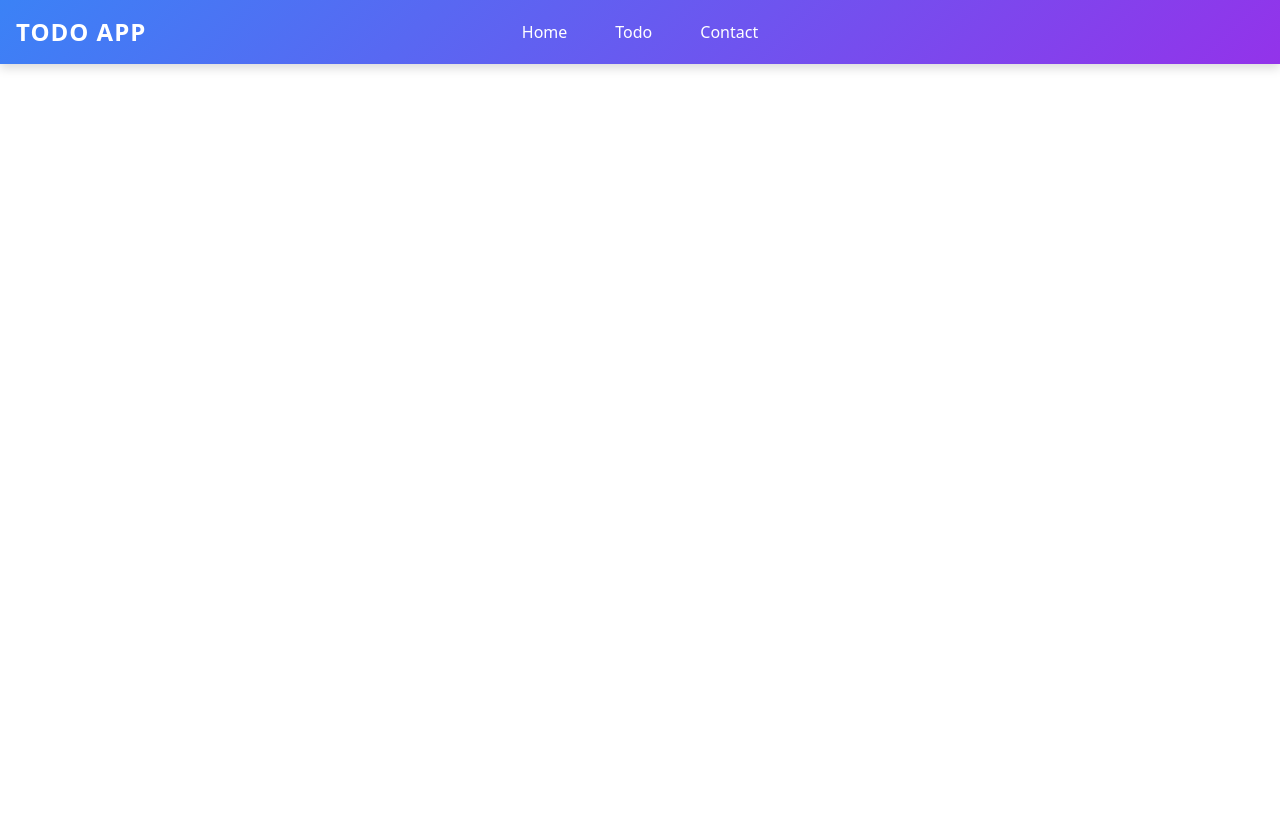
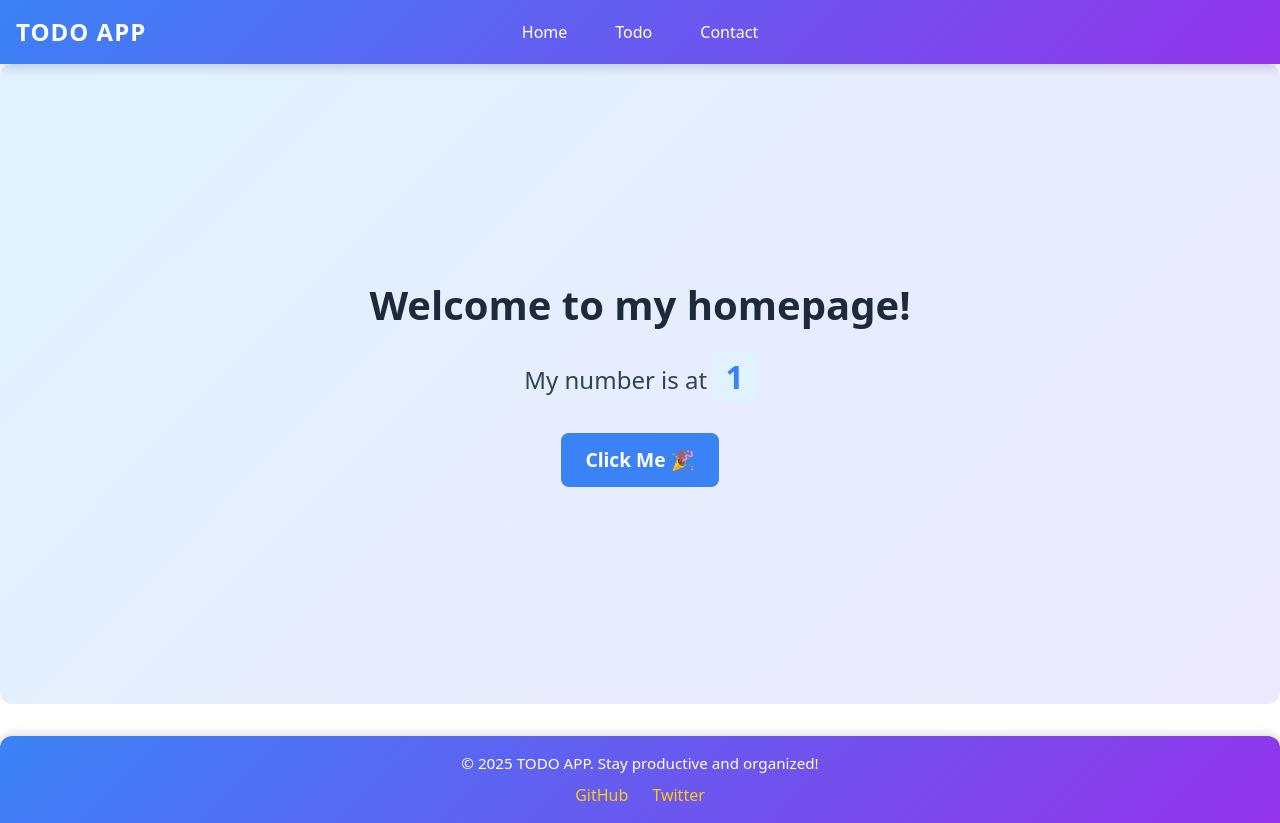
Before and after one commit to Kingofthe6String/Project3, a React (Create React App) app: page / in a window 1280 px wide. Before the commit the page ends 800 px from the top, so only its background shows below. Built offline with nearby package versions, Linux system fonts and the light colour scheme.

Commit message:
added footer

```diff
--- a/src/App.js
+++ b/src/App.js
@@ -6,15 +6,17 @@ import TodoPage from "./Pages/TodoPage";
 import ContactPage from "./Pages/ContactPage";
 import Header from "./components/Header";
 import Homepage from "./Pages/Homepage";
+import Footer from "./components/Footer";
 function App() {
   return (
     <BrowserRouter>
       <Header />
       <Routes>
-        <Route path="/Homepage" element={<Homepage />} />
+        <Route path="/" element={<Homepage />} />
         <Route path="/Todo" element={<TodoPage />} />
         <Route path="/Contact" element={<ContactPage />} />
       </Routes>
+      <Footer />
     </BrowserRouter>
   );
 }
--- a/src/Pages/Homepage.jsx
+++ b/src/Pages/Homepage.jsx
@@ -2,14 +2,27 @@ import { useState } from "react";
 
 export default function Homepage() {
   const [count, setCount] = useState(1);
+  const [animate, setAnimate] = useState(false);
+
   const increaseCount = () => {
-    setCount(count + 1);
+    setCount((prev) => prev + 1);
+
+    setAnimate(true);
+    setTimeout(() => setAnimate(false), 300);
   };
+
   return (
-    <>
-      <div>Welcome to my homepage!</div>
-      <div>My number is at {count}</div>
-      <button onClick={increaseCount}>Click ME</button>
-    </>
+    <div className="homepage-container">
+      <h1 className="homepage-title">Welcome to my homepage!</h1>
+      <p className="homepage-counter">
+        My number is at{" "}
+        <span className={`counter-number ${animate ? "bounce" : ""}`}>
+          {count}
+        </span>
+      </p>
+      <button onClick={increaseCount} className="counter-button">
+        Click Me 🎉
+      </button>
+    </div>
   );
 }
--- a/src/Pages/TodoPage.jsx
+++ b/src/Pages/TodoPage.jsx
@@ -3,9 +3,7 @@ import Todolist from "../components/Todolist";
 import "./../styles.css";
 export default function TodoPage() {
   const [userInput, setUserInput] = useState("");
-  const [todos, setTodos] = useState([
-    { text: "make a first todo", completed: false },
-  ]);
+  const [todos, setTodos] = useState([]);
 
   const addTodo = () => {
     if (userInput.trim() === "") return;
--- /dev/null
+++ b/src/components/Footer.jsx
@@ -0,0 +1,24 @@
+import React from "react";
+
+export default function Footer() {
+  return (
+    <footer className="app-footer">
+      <p className="footer-text">
+        &copy; {new Date().getFullYear()} TODO APP. Stay productive and
+        organized!
+      </p>
+      <div className="footer-links">
+        <a
+          href="https://github.com/yourusername"
+          target="_blank"
+          rel="noreferrer"
+        >
+          GitHub
+        </a>
+        <a href="https://twitter.com" target="_blank" rel="noreferrer">
+          Twitter
+        </a>
+      </div>
+    </footer>
+  );
+}
--- a/src/components/Header.jsx
+++ b/src/components/Header.jsx
@@ -13,9 +13,9 @@ export default function Header() {
         <Navbar.Toggle aria-controls="basic-navbar-nav" />
         <Navbar.Collapse id="basic-navbar-nav">
           <Nav className="mx-auto nav-links">
-            <Nav.Link href="/Homepage">Home</Nav.Link>
+            <Nav.Link href="/">Home</Nav.Link>
             <Nav.Link href="/Todo">Todo</Nav.Link>
-            <Nav.Link href="/contact">Contact</Nav.Link>
+            <Nav.Link href="/Contact">Contact</Nav.Link>
           </Nav>
         </Navbar.Collapse>
       </Container>
--- a/src/styles.css
+++ b/src/styles.css
@@ -1,4 +1,83 @@
-/* Navbar Gradient Background */
+/* Homepage Styling */
+.homepage-container {
+  display: flex;
+  flex-direction: column;
+  align-items: center;
+  justify-content: center;
+  min-height: 80vh;
+  text-align: center;
+  background: linear-gradient(135deg, #e0f2fe, #ede9fe); /* soft gradient */
+  border-radius: 12px;
+  padding: 2rem;
+}
+
+.homepage-title {
+  font-size: 2.5rem;
+  font-weight: 700;
+  color: #1e293b;
+  margin-bottom: 1.5rem;
+}
+
+.homepage-counter {
+  font-size: 1.5rem;
+  margin-bottom: 1rem;
+  color: #334155;
+}
+
+.counter-number {
+  font-size: 2rem;
+  font-weight: bold;
+  color: #3b82f6;
+  padding: 0.25rem 0.75rem;
+  border-radius: 8px;
+  background: #e0f2fe;
+  transition: transform 0.2s, background 0.3s;
+}
+
+.counter-number:hover {
+  transform: scale(1.2) rotate(-5deg);
+  background: #bae6fd;
+}
+
+.bounce {
+  animation: pop 0.3s ease;
+}
+
+@keyframes pop {
+  0% {
+    transform: scale(1);
+  }
+  50% {
+    transform: scale(1.4);
+  }
+  100% {
+    transform: scale(1);
+  }
+}
+
+.counter-button {
+  padding: 0.8rem 1.5rem;
+  font-size: 1.2rem;
+  font-weight: 600;
+  color: white;
+  background: #3b82f6;
+  border: none;
+  border-radius: 8px;
+  cursor: pointer;
+  margin-top: 1rem;
+  transition: background 0.3s, transform 0.2s;
+}
+
+.counter-button:hover {
+  background: #2563eb;
+  transform: translateY(-3px);
+}
+
+.counter-button:active {
+  transform: translateY(0);
+}
+
+/* Navbar Styling */
 .custom-navbar {
   background: linear-gradient(135deg, #3b82f6, #9333ea);
   padding: 0.75rem 1rem;
@@ -40,6 +119,43 @@
 
 .nav-links .nav-link.active {
   border-bottom: 2px solid #facc15;
+}
+
+/*Footer Stylings*/
+.app-footer {
+  width: 100%;
+  background: linear-gradient(135deg, #3b82f6, #9333ea);
+  color: white;
+  text-align: center;
+  padding: 1rem 0;
+  position: relative;
+  bottom: 0;
+  margin-top: 2rem;
+  border-top-left-radius: 12px;
+  border-top-right-radius: 12px;
+  box-shadow: 0 -2px 10px rgba(0, 0, 0, 0.15);
+}
+
+.footer-text {
+  margin: 0;
+  font-weight: 500;
+  font-size: 0.95rem;
+}
+
+.footer-links {
+  margin-top: 0.5rem;
+}
+
+.footer-links a {
+  color: #facc15; /* yellow accent */
+  margin: 0 0.75rem;
+  text-decoration: none;
+  font-weight: 500;
+  transition: color 0.2s;
+}
+
+.footer-links a:hover {
+  color: #ffffff;
 }
 
 /* ContactPage Styling */
```
